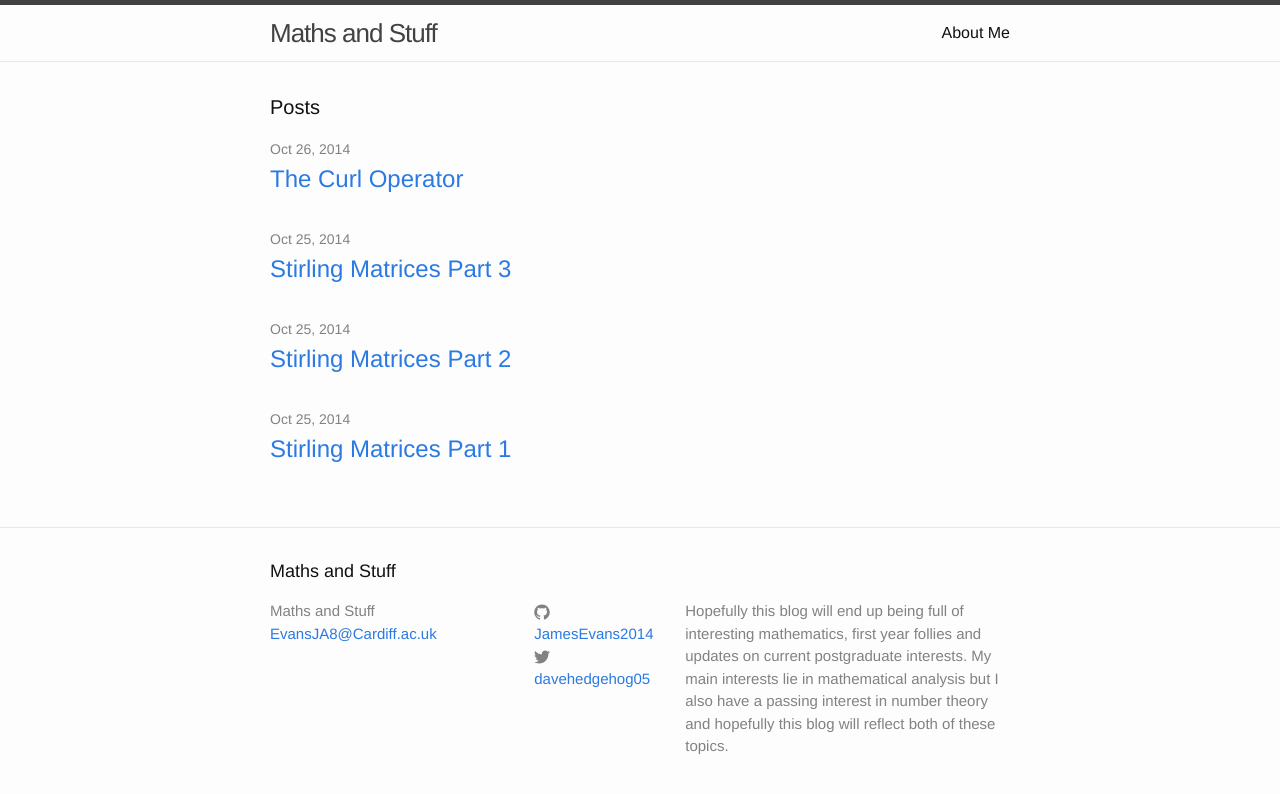
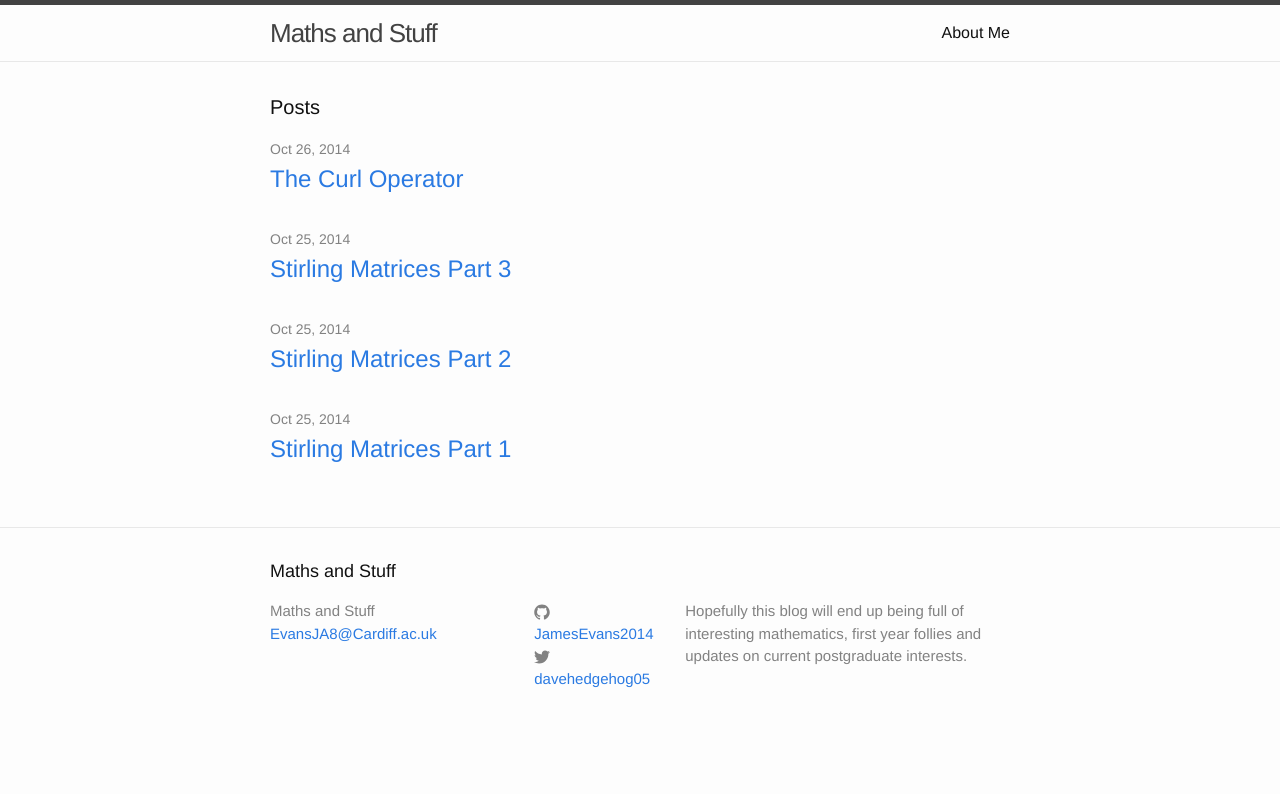
Before and after one commit to JamesEvans2014/JamesEvans2014.github.io, a Jekyll site: the page built from index.html, in a window 1280 px wide. Shown: the top 794 px of the page. Built offline with Jekyll 4.4.1, drawn with Linux system fonts in a browser that asks for light colours.

Commit message:
Update _config.yml

```diff
--- a/_config.yml
+++ b/_config.yml
@@ -3,8 +3,7 @@ title: Maths and Stuff
 email: EvansJA8@Cardiff.ac.uk
 description: > # this means to ignore newlines until "baseurl:"
   Hopefully this blog will end up being full of interesting mathematics,
-  first year follies and updates on current postgraduate interests. My main interests lie in mathematical analysis but I
-  also have a passing interest in number theory and hopefully this blog will reflect both of these topics.
+  first year follies and updates on current postgraduate interests.
 baseurl: "" # the subpath of your site, e.g. /blog/
 url: "http://yourdomain.com" # the base hostname & protocol for your site
 twitter_username: davehedgehog05
```
